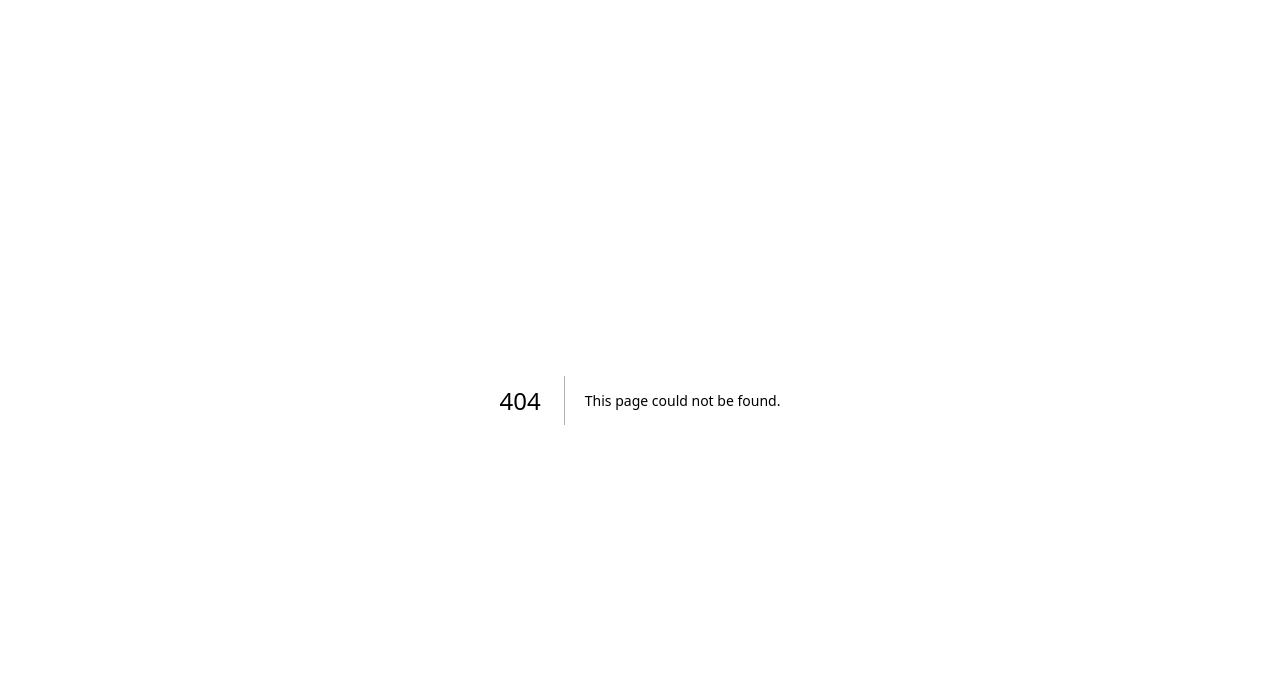
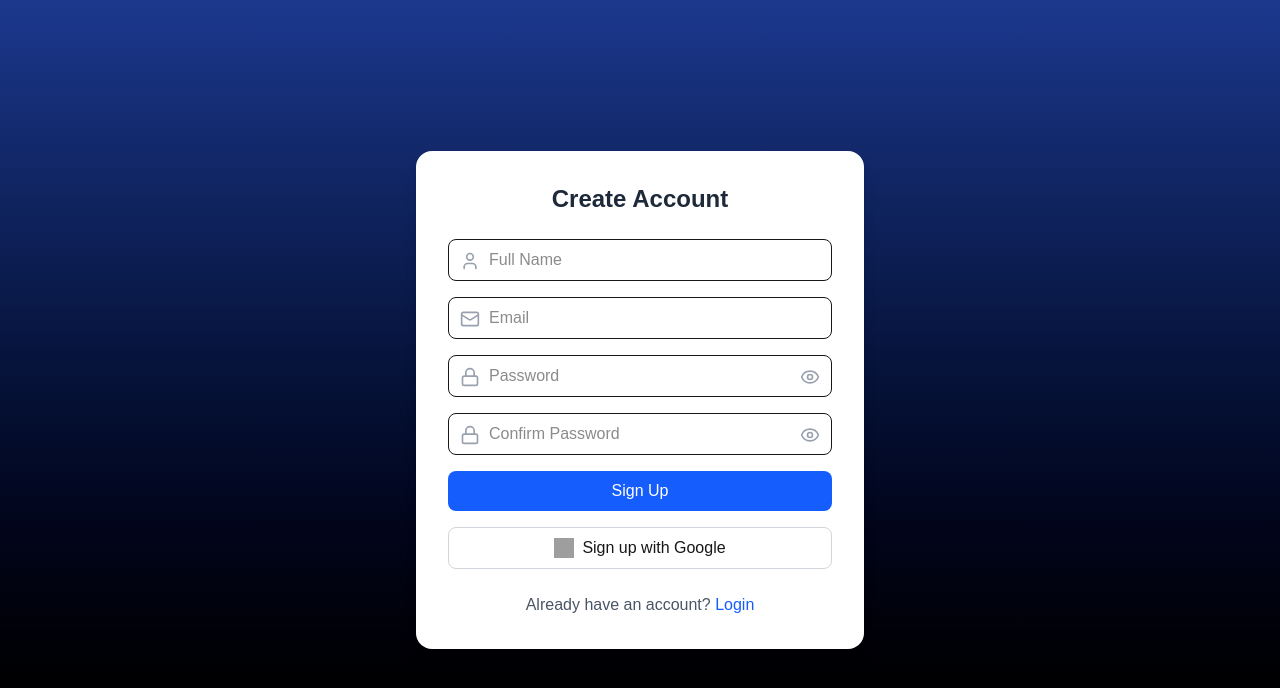
Before and after one commit to shiwani08/idea-log, a Next.js app: page /auth/signup in a window 1280 px wide. Before the commit this address had no page. Shown: the top 688 px of the page. Built offline with nearby package versions, Linux system fonts and the light colour scheme; grey boxes are pictures that could not be loaded.

Commit message:
Route added

```diff
--- a/app/auth/loginPage.tsx
+++ b/app/auth/login/page.tsx
@@ -2,6 +2,7 @@
 
 import { useState } from "react";
 import { Eye, EyeOff } from "lucide-react";
+import SignupPage from "../signup/page";
 import Link from "next/link";
 
 export default function LoginPage() {
@@ -88,7 +89,7 @@ export default function LoginPage() {
         {/* Divider */}
         <div className="mt-6 text-center text-sm text-gray-600">
           New user?{" "}
-          <Link href="/register" className="text-blue-600 hover:underline">
+          <Link href="/auth/signup" className="text-blue-600 hover:underline">
             Sign up
           </Link>
         </div>
--- /dev/null
+++ b/app/auth/signup/page.tsx
@@ -0,0 +1,97 @@
+"use client";
+
+import { useState } from "react";
+import { Eye, EyeOff, Mail, User, Lock } from "lucide-react";
+import Link from "next/link";
+
+export default function SignupPage() {
+  const [showPassword, setShowPassword] = useState(false);
+  const [showConfirmPassword, setShowConfirmPassword] = useState(false);
+
+  return (
+    <div className="flex items-center justify-center min-h-screen bg-gradient-to-b from-blue-900 to-black">
+      <div className="bg-white rounded-2xl shadow-lg p-8 w-full max-w-md">
+        <h2 className="text-2xl font-bold text-center text-gray-800 mb-6">
+          Create Account
+        </h2>
+
+        {/* Name */}
+        <div className="mb-4 relative">
+          <User className="absolute left-3 top-3 text-gray-400" size={20} />
+          <input
+            type="text"
+            placeholder="Full Name"
+            className="w-full pl-10 pr-3 py-2 border rounded-lg focus:outline-none focus:ring-2 focus:ring-blue-500"
+          />
+        </div>
+
+        {/* Email */}
+        <div className="mb-4 relative">
+          <Mail className="absolute left-3 top-3 text-gray-400" size={20} />
+          <input
+            type="email"
+            placeholder="Email"
+            className="w-full pl-10 pr-3 py-2 border rounded-lg focus:outline-none focus:ring-2 focus:ring-blue-500"
+          />
+        </div>
+
+        {/* Password */}
+        <div className="mb-4 relative">
+          <Lock className="absolute left-3 top-3 text-gray-400" size={20} />
+          <input
+            type={showPassword ? "text" : "password"}
+            placeholder="Password"
+            className="w-full pl-10 pr-10 py-2 border rounded-lg focus:outline-none focus:ring-2 focus:ring-blue-500"
+          />
+          <button
+            type="button"
+            onClick={() => setShowPassword(!showPassword)}
+            className="absolute right-3 top-3 text-gray-400"
+          >
+            {showPassword ? <EyeOff size={20} /> : <Eye size={20} />}
+          </button>
+        </div>
+
+        {/* Confirm Password */}
+        <div className="mb-4 relative">
+          <Lock className="absolute left-3 top-3 text-gray-400" size={20} />
+          <input
+            type={showConfirmPassword ? "text" : "password"}
+            placeholder="Confirm Password"
+            className="w-full pl-10 pr-10 py-2 border rounded-lg focus:outline-none focus:ring-2 focus:ring-blue-500"
+          />
+          <button
+            type="button"
+            onClick={() => setShowConfirmPassword(!showConfirmPassword)}
+            className="absolute right-3 top-3 text-gray-400"
+          >
+            {showConfirmPassword ? <EyeOff size={20} /> : <Eye size={20} />}
+          </button>
+        </div>
+
+        {/* Signup Button */}
+        <button className="w-full bg-blue-600 hover:bg-blue-700 text-white py-2 rounded-lg font-medium mb-4">
+          Sign Up
+        </button>
+
+        {/* Google Signin */}
+        <button className="w-full border border-gray-300 py-2 rounded-lg flex items-center justify-center gap-2 hover:bg-gray-100">
+          <img
+            src="https://www.svgrepo.com/show/475656/google-color.svg"
+            alt="Google"
+            className="w-5 h-5"
+          />
+          Sign up with Google
+        </button>
+
+        {/* Already have account */}
+        <p className="mt-6 text-center text-gray-600">
+          Already have an account?{" "}
+          <Link href="/login" className="text-blue-600 hover:underline">
+            Login
+          </Link>
+        </p>
+      </div>
+    </div>
+  );
+}
--- a/app/page.tsx
+++ b/app/page.tsx
@@ -1,4 +1,4 @@
-import LoginPage from "./auth/loginPage";
+import LoginPage from "./auth/login/page";
 
 export default function Home() {
   return <LoginPage />;
```
Also changed, not shown: 1 other file (tests, documents, lock files or other folders).
